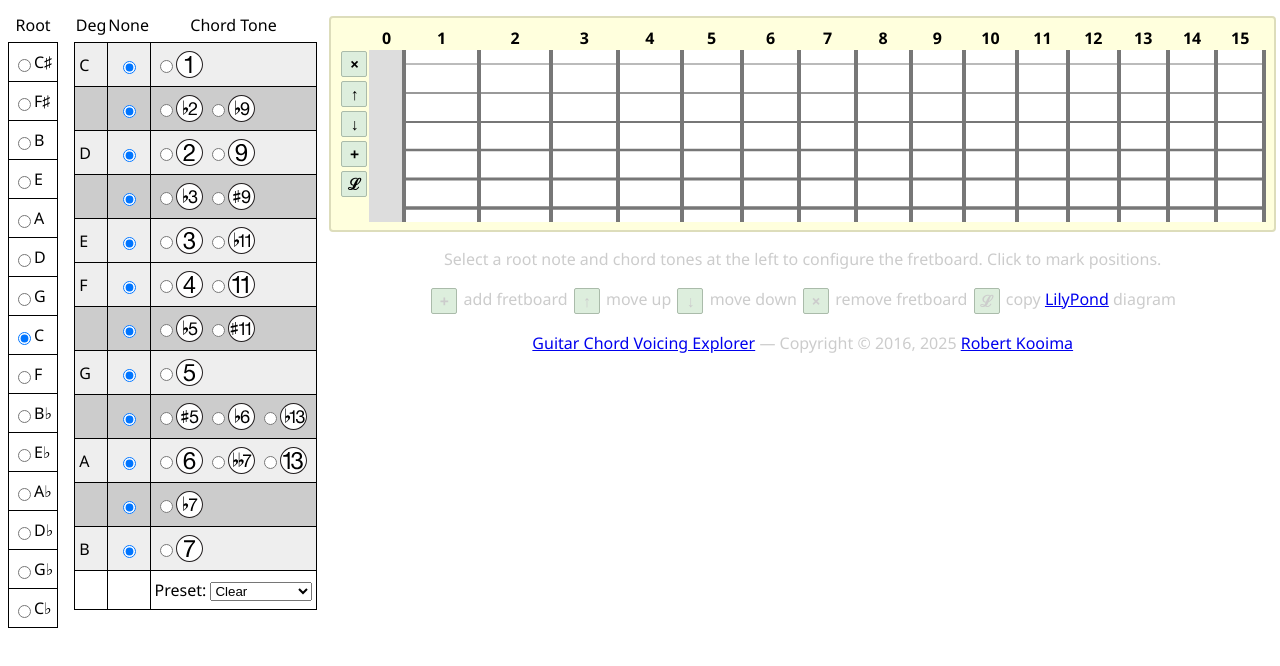
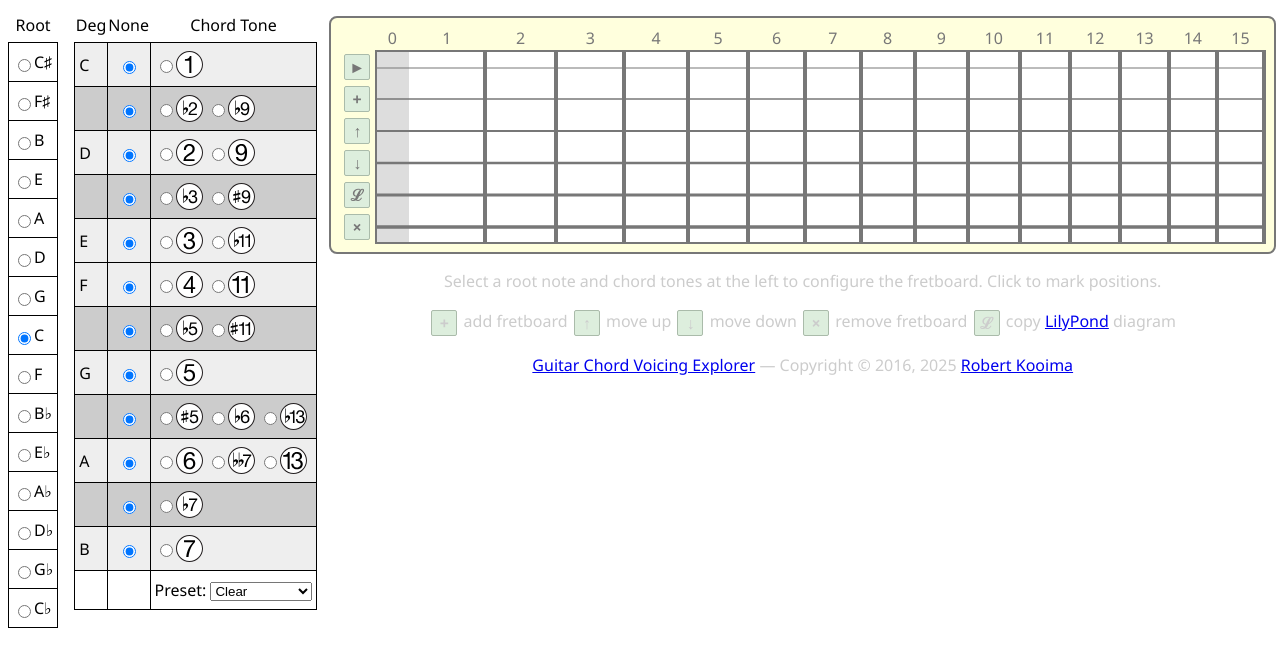
Before and after one commit to rlk/fretboard, a plain HTML site: page index.html in a window 1280 px wide. Drawn offline with Linux system fonts and the light colour scheme.

Commit message:
More styling and structure.

```diff
--- a/fretboard.js
+++ b/fretboard.js
@@ -63,6 +63,7 @@ class Fretboard {
 		var movedn = document.createElement('span');
 		var remove = document.createElement('span');
 		var makelp = document.createElement('span');
+		var playmd = document.createElement('span');
 
 		item.className = 'item';
 		panel.className = 'panel';
@@ -72,28 +73,26 @@ class Fretboard {
 		moveup.className = 'control';
 		movedn.className = 'control';
 		makelp.className = 'control';
+		playmd.className = 'control';
 
 		table.appendChild(thead);
 		table.appendChild(tbody);
 
-		// Build the fretboard control panel.
-		panel.appendChild(remove);
-		panel.appendChild(moveup);
-		panel.appendChild(movedn);
-		panel.appendChild(insert);
-		panel.appendChild(makelp);
+		// Build the fretboard control panel elements.
 
 		insert.innerHTML = '&plus;';
 		remove.innerHTML = '&times;';
 		moveup.innerHTML = '&uarr;';
 		movedn.innerHTML = '&darr;';
 		makelp.innerHTML = '&#8466;';
+		playmd.innerHTML = '&#9658;';
 
 		insert.title = 'Add Fretboard';
 		remove.title = 'Delete Fretboard';
 		moveup.title = 'Move Up';
 		movedn.title = 'Move Down';
 		makelp.title = 'Copy LilyPond diagram';
+		playmd.title = 'Play MIDI';
 
 		insert.addEventListener('click', () => explorer.insert());
 		remove.addEventListener('click', () => this.remove());
@@ -101,10 +100,14 @@ class Fretboard {
 		movedn.addEventListener('click', () => this.movedn());
 		makelp.addEventListener('click', () => this.makeLilyPond());
 
+		var panel = [ playmd, insert, moveup, movedn, makelp, remove ];
+
 		// Build the fret numbering.
 		var tr = document.createElement('tr');
+		var th = document.createElement('th');
 
 		thead.appendChild(tr);
+		tr.appendChild(th);
 
 		for (var fret = 0; fret < this.maxFret; fret++) {
 			var th = document.createElement('th');
@@ -115,9 +118,11 @@ class Fretboard {
 		// Build the fretboard table.
 		for (var string = 0; string < 6; string++) {
 			var tr = document.createElement('tr');
-			tr.className = `s${string}`;
+			var th = document.createElement('th');
 
-			tbody.appendChild(tr);
+			th.className = 'panel'
+			tr.appendChild(th);
+			th.appendChild(panel[string]);
 
 			for (var fret = 0; fret < this.maxFret; fret++) {
 				var pitch = pitchAtPosition(string, fret);
@@ -133,9 +138,10 @@ class Fretboard {
 				td.appendChild(div);
 				tr.appendChild(td);
 			}
+			tbody.appendChild(tr);
 		}
 
-		item.appendChild(panel);
+		// item.appendChild(panel);
 		item.appendChild(table);
 		item.addEventListener('mouseup', () => explorer.selectFretboard(this))
 
--- a/style.css
+++ b/style.css
@@ -79,25 +79,19 @@ div.item {
 	flex-direction: row;
 }
 
-div.panel {
-	display: flex;
-	flex-direction: column;
-	justify-content: center;
-}
-
 div.unselected {
 	border: 2px solid white;
-	border-radius: 4px;
+	border-radius: 8px;
 }
 
 div.unselected:hover {
-	background: #FFE;
+	border: 2px solid #DDD;
 }
 
 div.selected {
-	border: 2px solid #DDB;
-	border-radius: 4px;
-	background: #FFD;
+	border: 2px solid #777;
+	border-radius: 8px;
+	background-color: #FFD;
 }
 
 /* Menu table */
@@ -159,48 +153,50 @@ table.fretboard {
 	flex-grow: 1;
 }
 
-table.fretboard tbody {
-	background-color: #FFF;
+table.fretboard th {
+	font-weight: normal;
+	color:#777;
+	width: 0.5%;
 }
 
 table.fretboard td {
 	border-right: 4px solid #777;
-}
-
-table.fretboard tr {
-	border: 0;
+	background-color: white;
 	background-repeat: repeat-x;
 	background-position: center;
 }
 
-table.fretboard tr.s0 {
+table.fretboard td.s0 {
+	border-top: 2px solid #777;
 	background-image: url("img/s0.svg");
 }
 
-table.fretboard tr.s1 {
+table.fretboard td.s1 {
 	background-image: url("img/s1.svg");
 }
 
-table.fretboard tr.s2 {
+table.fretboard td.s2 {
 	background-image: url("img/s2.svg");
 }
 
-table.fretboard tr.s3 {
+table.fretboard td.s3 {
 	background-image: url("img/s3.svg");
 }
 
-table.fretboard tr.s4 {
+table.fretboard td.s4 {
 	background-image: url("img/s4.svg");
 }
 
-table.fretboard tr.s5 {
+table.fretboard td.s5 {
 	background-image: url("img/s5.svg");
+	border-bottom: 2px solid #777;
 }
 
 table.fretboard td.f00 {
-	width: 0.5%;
+	width: 0.25%;
 	background-color: #DDD;
-	background-image: none;
+	border-left: 2px solid #777;
+	border-right: 0;
 }
 
 table.fretboard td.f01 {
@@ -551,10 +547,6 @@ table.fretboard div.marked.t13 {
 		display: none;
 	}
 
-	div.panel {
-		display: none;
-	}
-
 	div.selected {
 		border: none;
 		background: inherit;
```
